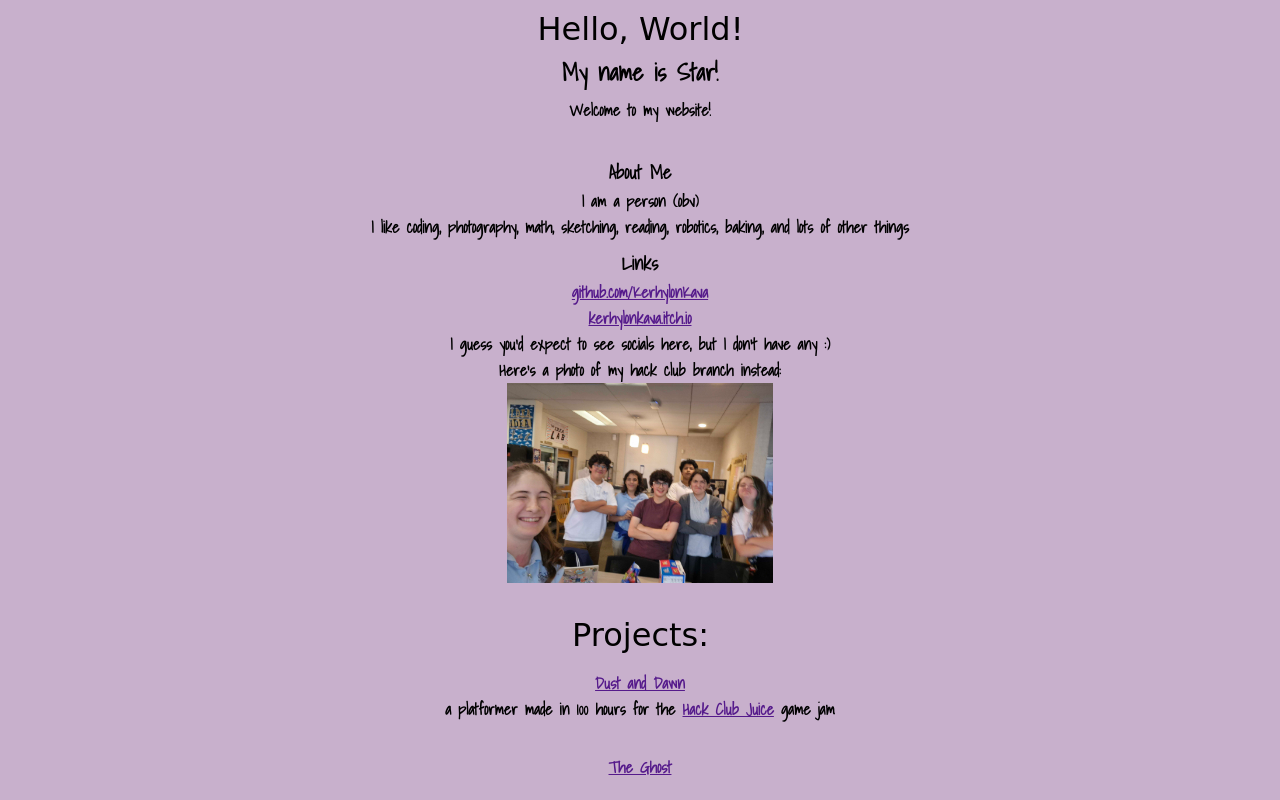
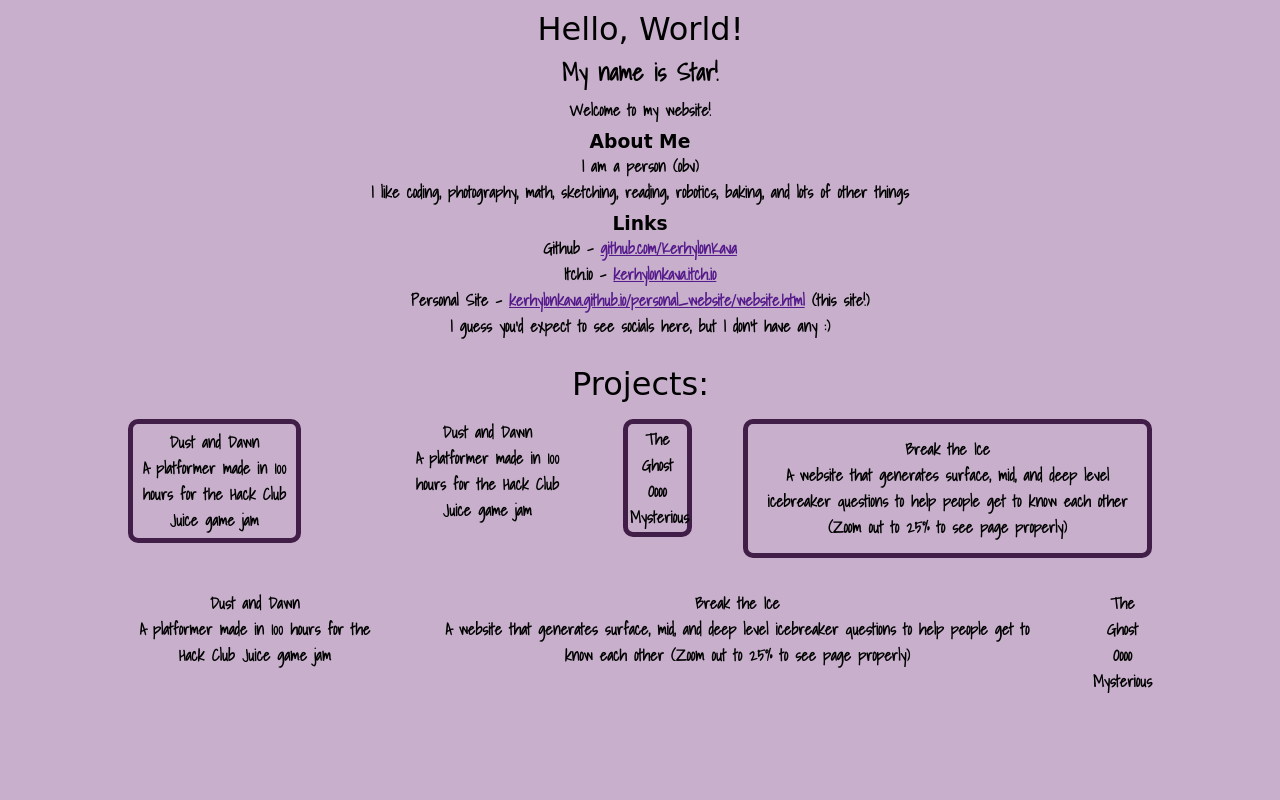
Before and after one commit to KerhylonKava/personal_website, a plain HTML site: page website.html in a window 1280 px wide. Drawn offline with Linux system fonts and the light colour scheme; a script that the page names is missing; a web font is replaced by a local one.

Commit message:
Separate boxes for each project
but it doesn't work properly, and I have to break it more to fix it, sooo

```diff
--- a/ghost.js
+++ b/ghost.js
@@ -8,8 +8,11 @@ function updateName() {
         displayElement.textContent = "Hello, I'm " + ghostName + "!"; // ghost talking
         //add something about the weather
     }
-    else if (ghostName.trim() == "Esther") {
+      else if (ghostName.trim().toLowerCase() == "esther") {
         displayElement.textContent = "Oh, that's actually the name of the programmer for this website... A different name maybe?";
+    }
+    else if (ghostName.trim().toLowerCase() == "hello") {
+        displayElement.textContent = "Hello, Hello, Hello, Hello, Hello!"
     }
     else if (ghostName.trim() !== "") {
         displayElement.textContent = "Hello, my name is " + ghostName + "!";
--- a/website.css
+++ b/website.css
@@ -2,7 +2,6 @@ body {
   /*and you comment here using this...*/
   font-family: "Shadows Into Light", cursive;
   font-weight: 800;
-  margin-left: 50px;
   background-color: #c8b0cc;
 
   display: flex;
@@ -28,14 +27,19 @@ body {
   h3 {
     margin-bottom: -15px;
     margin-top: -8px;
+    font-family: "Sedgwick Ave Display", cursive;
   }
-
-
-
+  /*
+  p{
+    margin-right: 25%;
+    margin-left: 25%;
+  }
+  */
   .bordered-image {
     border: 5px solid #411e47; /* 5px purple border */
     border-radius: 10px; /* Rounds the corners */
     height: 50vh;
+    /*box-shadow: 2px 2px 2px rgb(45, 17, 72)*/
   }
 
   .input-container {
@@ -48,6 +52,31 @@ body {
       color: #000000;
       font-family: "Shadows Into Light", cursive;
       font-weight: 800;
+  }
+
+  .projectsDiv{
+    margin-right: 10%;
+    margin-left: 10%;
+    display:flex;
+    justify-content: space-around;
+    /*this may not do anything
+    align-items: flex-start;*/
+    gap: 5%;
+    a {
+      color:#000000;
+      text-decoration: none;
+      :hover{
+          background-color: #c08dc9;
+        }
+      .divItem{
+        padding: 3%;
+        border: 5px solid #411e47; /* 5px purple border */
+        border-radius: 10px; /* Rounds the corners */
+        a{
+          color: #551A8B;
+        }
+      }
+    }
   }
 
   input {
--- a/website.html
+++ b/website.html
@@ -14,27 +14,63 @@
    <h2>My name is Star!</h2>
 
    <p>Welcome to my website!</p>
-   <br>
+
    <h3>About Me</h3>
    <p>I am a person (obv)
       <br>I like coding, photography, math, sketching, reading, robotics, baking, and lots of other things
    </p>
    <h3>Links</h3>
       <p>
-         <a href ="https://github.com/KerhylonKava">github.com/KerhylonKava</a>
-         <br><a href="https://kerhylonkava.itch.io/">kerhylonkava.itch.io</a>
+         Github - <a href ="https://github.com/KerhylonKava" target="_blank">github.com/KerhylonKava</a>
+         <br>Itch.io - <a href="https://kerhylonkava.itch.io/" target="_blank">kerhylonkava.itch.io</a>
+         <br>Personal Site - <a href="https://kerhylonkava.github.io/personal_website/website.html" target="_blank"> kerhylonkava.github.io/personal_website/website.html</a> (this site!)
          <br> I guess you'd expect to see socials here, but I don't have any :)
-         <br> Here's a photo of my hack club branch instead:
-         <br><img src="20250925_155549.jpg" height="200">
+         <!--
+         <br> And here's a photo of my hack club branch
+         <br><img src="20250925_155549.jpg" height="200" class = "bordered-image">-->
       </p>
 
    <h1>Projects:</h1>
-   <p>
-      <a href="https://kerhylonkava.itch.io/dust-and-dawn">Dust and Dawn</a>
-      <br> a platformer made in 100 hours for the <a href="https://github.com/hackclub/juice">Hack Club Juice</a> game jam
+   <div class="projectsDiv">
+
+      <a href="https://kerhylonkava.itch.io/dust-and-dawn" target="_blank">
+         <p class = "divItem">
+            Dust and Dawn
+            <br>A platformer made in 100 hours for the Hack Club Juice game jam
+         </p>
+      </a>
+      <a href="https://kerhylonkava.itch.io/dust-and-dawn" target="_blank">
+         <p class = "divItem">
+            Dust and Dawn
+            <br> A platformer made in 100 hours for the <a href="https://github.com/hackclub/juice" target="_blank">Hack Club Juice</a> game jam
+         </p>
+      </a>
+      <a href="ghost.html" target="_blank">
+         <p class = "divItem">
+            The Ghost
+            <br>Oooo Mysterious
+         </p>
+      </a>
+      <a href="https://kerhylonkava.github.io/IcebergQuestions/" target="_blank">
+         <p class = "divItem">
+            Break the Ice
+            <br>A website that generates surface, mid, and deep level icebreaker questions to help people get to know each other (Zoom out to 25% to see page properly)
+         </p>
+      </a>
+   </div>
+   <div class="projectsDiv">
+   <p class = "divItem">
+      <a href="https://kerhylonkava.itch.io/dust-and-dawn" target="_blank">Dust and Dawn</a>
+      <br> A platformer made in 100 hours for the <a href="https://github.com/hackclub/juice" target="_blank">Hack Club Juice</a> game jam
    </p>
-   <p>
-      <a href="ghost.html">The Ghost</a>
+    <p class = "divItem">
+      <a href="https://kerhylonkava.github.io/IcebergQuestions/" target="_blank">Break the Ice</a>
+      <br>A website that generates surface, mid, and deep level icebreaker questions to help people get to know each other (Zoom out to 25% to see page properly)
    </p>
+   <p class = "divItem">
+      <a href="ghost.html" target="_blank">The Ghost</a>
+      <br>Oooo Mysterious
+   </p>
+   </div>
 </body>
 </html>
```
Also changed, not shown: ghost.html (+1 -2 lines), 20250925_155549.jpg (deleted).
